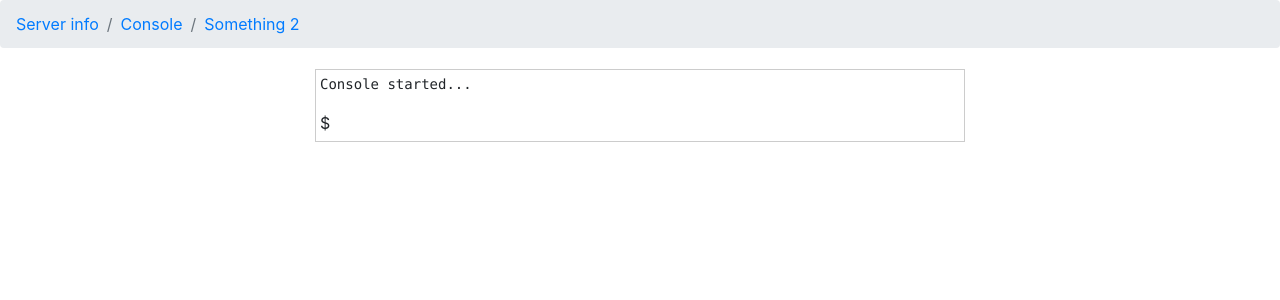
After one commit to wentwrong/hackyou, a Flask app: page /cli in a window 1280 px wide. The commit adds this page. Shown: the top 300 px of the page. Run offline with Flask 2, Linux system fonts and the light colour scheme; some libraries are stand-ins or nearby versions.

Commit message:
Pure ES5 cli

```diff
--- a/run.py
+++ b/run.py
@@ -1,13 +1,17 @@
 from flask import Flask, render_template, request, redirect, url_for
 from hackyou import gameserver
+from hackyou import gameapp
 
 app = Flask(__name__)
 
+@app.route('/cli')
+def cli():
+    return render_template('console.html')
+
 @app.route('/')
 def index():
-    # TODO
     serv = gameserver.GameServer()
+    serv.download_app(gameapp.GameApp(name="brute", size=50))
     return render_template('server.html', server = serv)
 
-
 app.run(debug=True)
--- /dev/null
+++ b/static/console.css
@@ -0,0 +1,20 @@
+#console {
+    border: 1px solid #ccc;
+    padding: 4px;
+    max-height: 400px;
+    overflow-y: scroll;
+}
+#command {
+    flex-direction: row;
+    display: flex;
+}
+#cli_input {
+    margin-left: 3px;
+    color: #555;
+    background-color: transparent;
+    border: none;
+    flex-grow: 1;
+}
+#cli_input:focus {
+    outline: none;
+}
--- /dev/null
+++ b/static/console.js
@@ -0,0 +1,25 @@
+// temporary pure PoC
+
+var cliWindow = document.getElementById("console")
+var cliForm = document.getElementById("command")
+var cliInput = document.getElementById("cli_input")
+
+function addCliOutput() {
+    var newPreElement = document.createElement("pre");
+    var outputLine = "$ " + document.getElementById("cli_input").value + "\nnot implemented yet...";
+    var preText = document.createTextNode(outputLine);
+    newPreElement.appendChild(preText)
+    document.getElementById("output").appendChild(newPreElement);
+}
+
+cliForm.onsubmit = function(e) {
+
+    addCliOutput();
+
+    cliInput.value = "";
+
+    // autoscroll to bottom
+    cliWindow.scrollTop = cliWindow.scrollHeight;
+
+    e.preventDefault();
+}
--- /dev/null
+++ b/templates/console.html
@@ -0,0 +1,20 @@
+{% extends 'layout.html' %}
+
+{% block title %}Console{% endblock %}
+
+{% block css %}
+<link rel="stylesheet" href="{{ url_for('static', filename='console.css') }}">
+{% endblock %}
+
+{% block content %}
+<div id="console">
+    <div id="output">
+        <pre>Console started...</pre>
+    </div>
+    <form id="command">$<input type="text" id="cli_input"></form>
+</div>
+{% endblock %}
+
+{% block js %}
+<script src="{{ url_for('static', filename='console.js') }}"></script>
+{% endblock %}
--- a/templates/layout.html
+++ b/templates/layout.html
@@ -1,15 +1,16 @@
-<!doctype html>
-<html>
+<!DOCTYPE html>
+<html lang="en">
 
 <head>
     <meta charset="utf-8">
     <meta name="viewport" content="width=device-width, initial-scale=1, shrink-to-fit=no">
 
-
     <link rel="stylesheet" href="https://stackpath.bootstrapcdn.com/bootstrap/4.3.1/css/bootstrap.min.css"
         integrity="sha384-ggOyR0iXCbMQv3Xipma34MD+dH/1fQ784/j6cY/iJTQUOhcWr7x9JvoRxT2MZw1T" crossorigin="anonymous">
 
     <link rel="stylesheet" href="{{ url_for('static', filename='style.css') }}">
+    {% block css %}{% endblock %}
+
     <title>{% block title %}{% endblock %} · HackYou</title>
 </head>
 
@@ -18,13 +19,13 @@
     <nav aria-label="breadcrumb">
         <ol class="breadcrumb">
             <li class="breadcrumb-item"><a href="#">Server info</a></li>
-            <li class="breadcrumb-item"><a href="#">Something 1</a></li>
+            <li class="breadcrumb-item"><a href="#">Console</a></li>
             <li class="breadcrumb-item"><a href="#">Something 2</a></li>
         </ol>
     </nav>
 
     <div class="container d-flex flex-column h-100">
-        <main role="main">
+        <main>
             <div class="content">
                 {% block content %}{% endblock %}
             </div>
@@ -42,6 +43,7 @@
     <script src="https://stackpath.bootstrapcdn.com/bootstrap/4.3.1/js/bootstrap.min.js"
         integrity="sha384-JjSmVgyd0p3pXB1rRibZUAYoIIy6OrQ6VrjIEaFf/nJGzIxFDsf4x0xIM+B07jRM"
         crossorigin="anonymous"></script>
+    {% block js %}{% endblock %}
 </body>
 
 </html>
```
Also changed, not shown: templates/server.html (+23 -0 lines).
